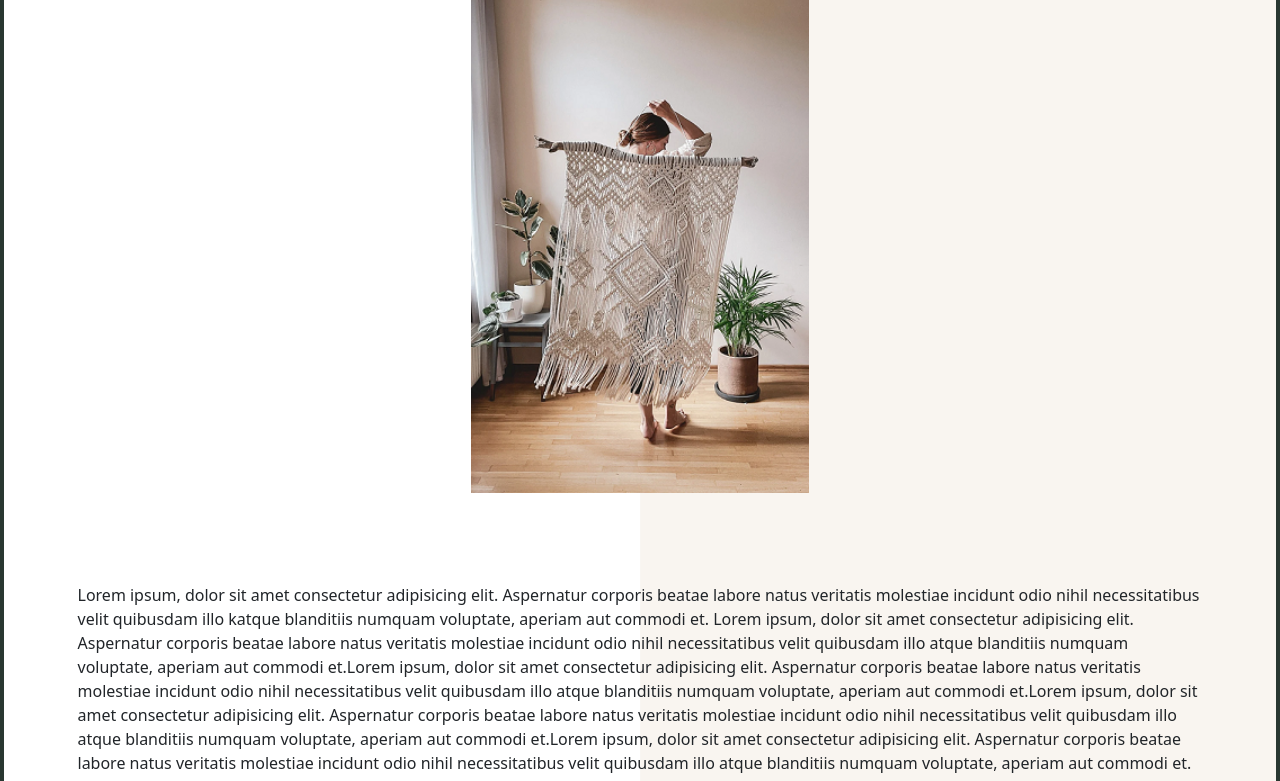
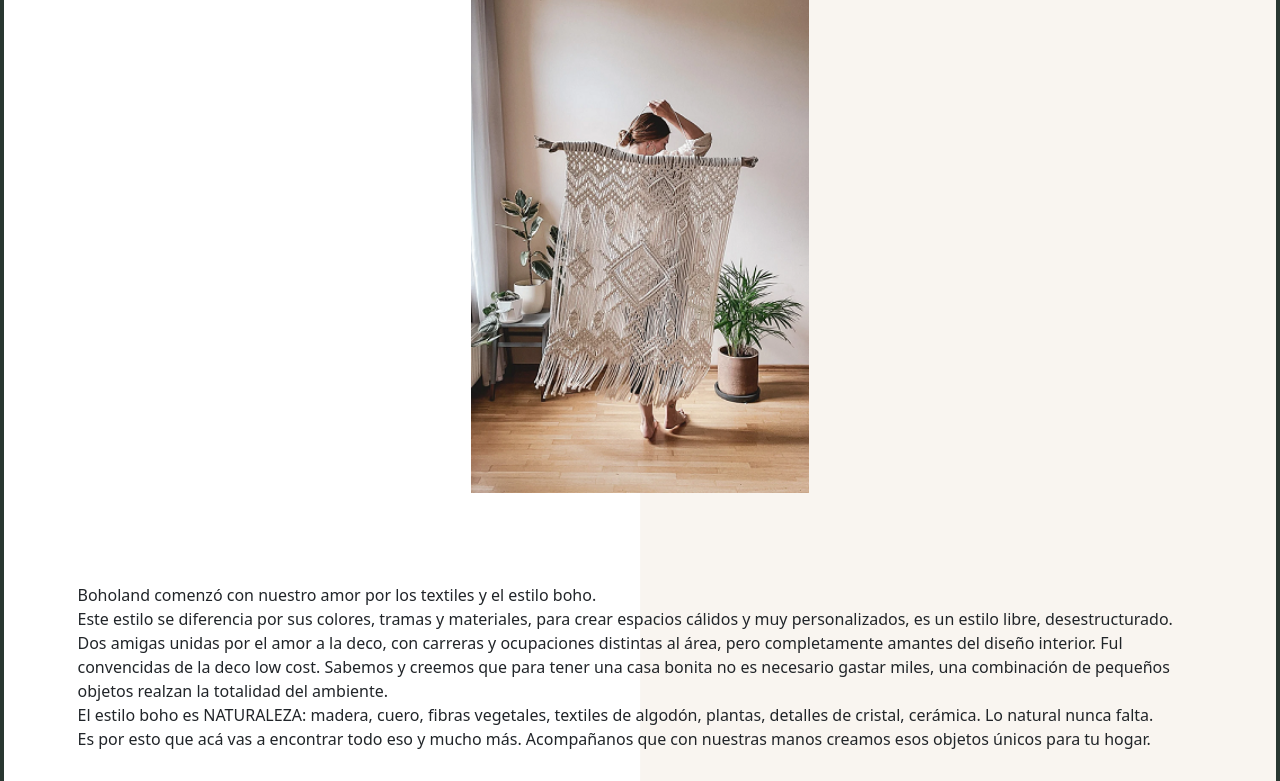
Before and after one commit to antonellabtt/proyectofinal, a website: page views/quienessomos.html in a window 1280 px wide. Shown: the part 171-952 px from the top of the page. Drawn offline with nearby package versions, Linux system fonts and the light colour scheme.

Commit message:
cambios en textos

```diff
--- a/views/quienessomos.html
+++ b/views/quienessomos.html
@@ -4,7 +4,10 @@
     <meta charset="UTF-8" />
     <meta http-equiv="X-UA-Compatible" content="IE=edge" />
     <meta name="viewport" content="width=device-width, initial-scale=1.0" />
-    <meta name="description"content="Boholand deco home brinda textiles deco para tu hogar, trabajamos con fibras y géneros naturales isnpirados en decorazión Boho. Utilizamos hilos de algodón y yute, telas 100% algodón como tusor y lino. Así como también maderas de deriva recolectadas de la naturaleza. "/>
+    <meta
+      name="description"
+      content="Boholand deco home brinda textiles deco para tu hogar, trabajamos con fibras y géneros naturales isnpirados en decorazión Boho. Utilizamos hilos de algodón y yute, telas 100% algodón como tusor y lino. Así como también maderas de deriva recolectadas de la naturaleza. "
+    />
     <meta
       name="keywords"
       content="MACRAME, HILOS, DECORACION, HOME, DECO, TEXTIL, BOHO, ESTILO BOHO"
@@ -58,7 +61,9 @@
 
     <main>
       <section class="quienessomos container">
-        <h2 class="quienessomos__tituloprincipal tituloprincipal__quienessomos mt-4">
+        <h2
+          class="quienessomos__tituloprincipal tituloprincipal__quienessomos mt-4"
+        >
           Quienes somos
         </h2>
         <img
@@ -67,24 +72,21 @@
           class="quienessomos__imagen"
         />
         <p class="quienessomos__parrafo">
-          Lorem ipsum, dolor sit amet consectetur adipisicing elit. Aspernatur
-          corporis beatae labore natus veritatis molestiae incidunt odio nihil
-          necessitatibus velit quibusdam illo katque blanditiis numquam
-          voluptate, aperiam aut commodi et. Lorem ipsum, dolor sit amet
-          consectetur adipisicing elit. Aspernatur corporis beatae labore natus
-          veritatis molestiae incidunt odio nihil necessitatibus velit quibusdam
-          illo atque blanditiis numquam voluptate, aperiam aut commodi et.Lorem
-          ipsum, dolor sit amet consectetur adipisicing elit. Aspernatur
-          corporis beatae labore natus veritatis molestiae incidunt odio nihil
-          necessitatibus velit quibusdam illo atque blanditiis numquam
-          voluptate, aperiam aut commodi et.Lorem ipsum, dolor sit amet
-          consectetur adipisicing elit. Aspernatur corporis beatae labore natus
-          veritatis molestiae incidunt odio nihil necessitatibus velit quibusdam
-          illo atque blanditiis numquam voluptate, aperiam aut commodi et.Lorem
-          ipsum, dolor sit amet consectetur adipisicing elit. Aspernatur
-          corporis beatae labore natus veritatis molestiae incidunt odio nihil
-          necessitatibus velit quibusdam illo atque blanditiis numquam
-          voluptate, aperiam aut commodi et.
+          Boholand comenzó con nuestro amor por los textiles y el estilo boho.<br>
+          Este estilo se diferencia por sus colores, tramas y materiales, para
+          crear espacios cálidos y muy personalizados, es un estilo libre,
+          desestructurado. <br>
+          Dos amigas unidas por el amor a la deco, con carreras
+          y ocupaciones distintas al área, pero completamente amantes del diseño
+          interior. Ful convencidas de la deco low cost. Sabemos y creemos que
+          para tener una casa bonita no es necesario gastar miles, una
+          combinación de pequeños objetos realzan la totalidad del ambiente. <br>
+          El estilo boho es NATURALEZA: madera, cuero, fibras vegetales, textiles
+          de algodón, plantas, detalles de cristal, cerámica. Lo natural nunca
+          falta. <br>
+          Es por esto que acá vas a encontrar todo eso y mucho más.
+          Acompañanos que con nuestras manos creamos esos objetos únicos para tu
+          hogar.
         </p>
       </section>
     </main>
```
Also changed, not shown: views/coleccion.html (+18 -11 lines).
